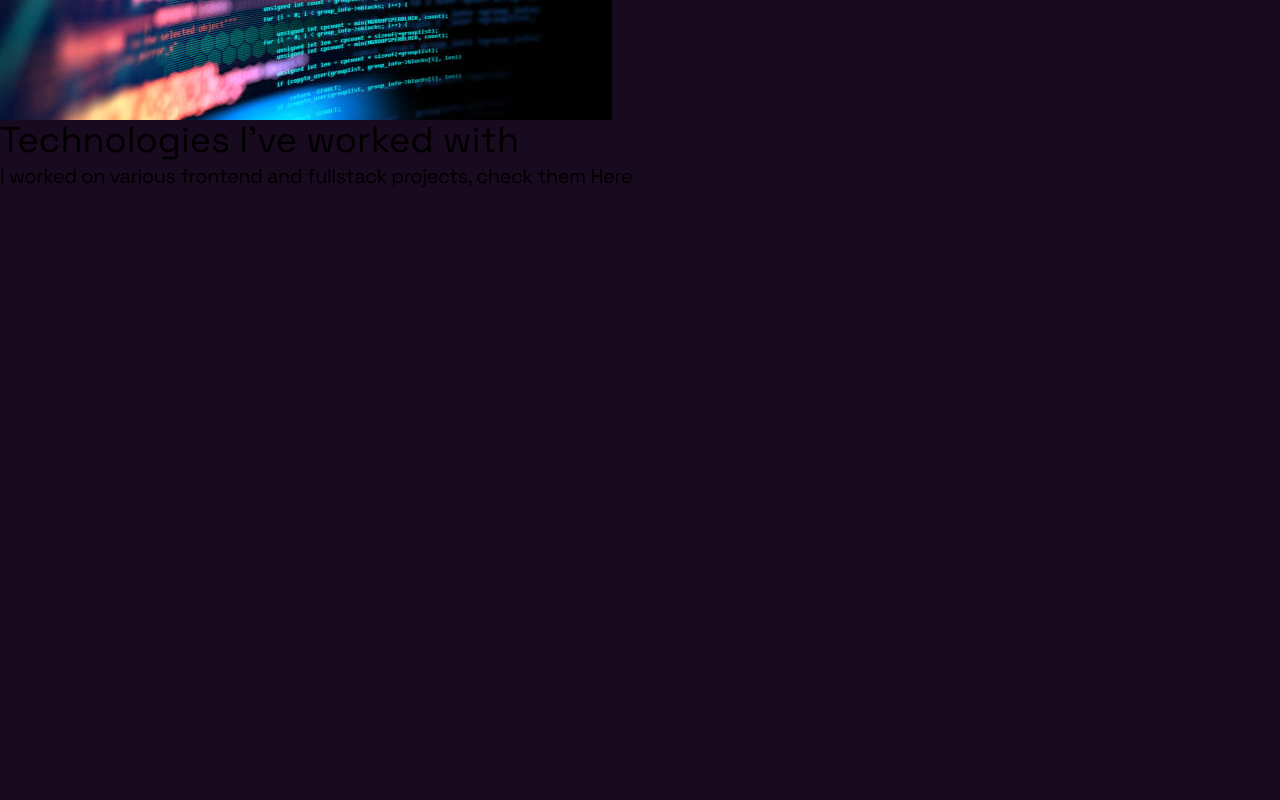
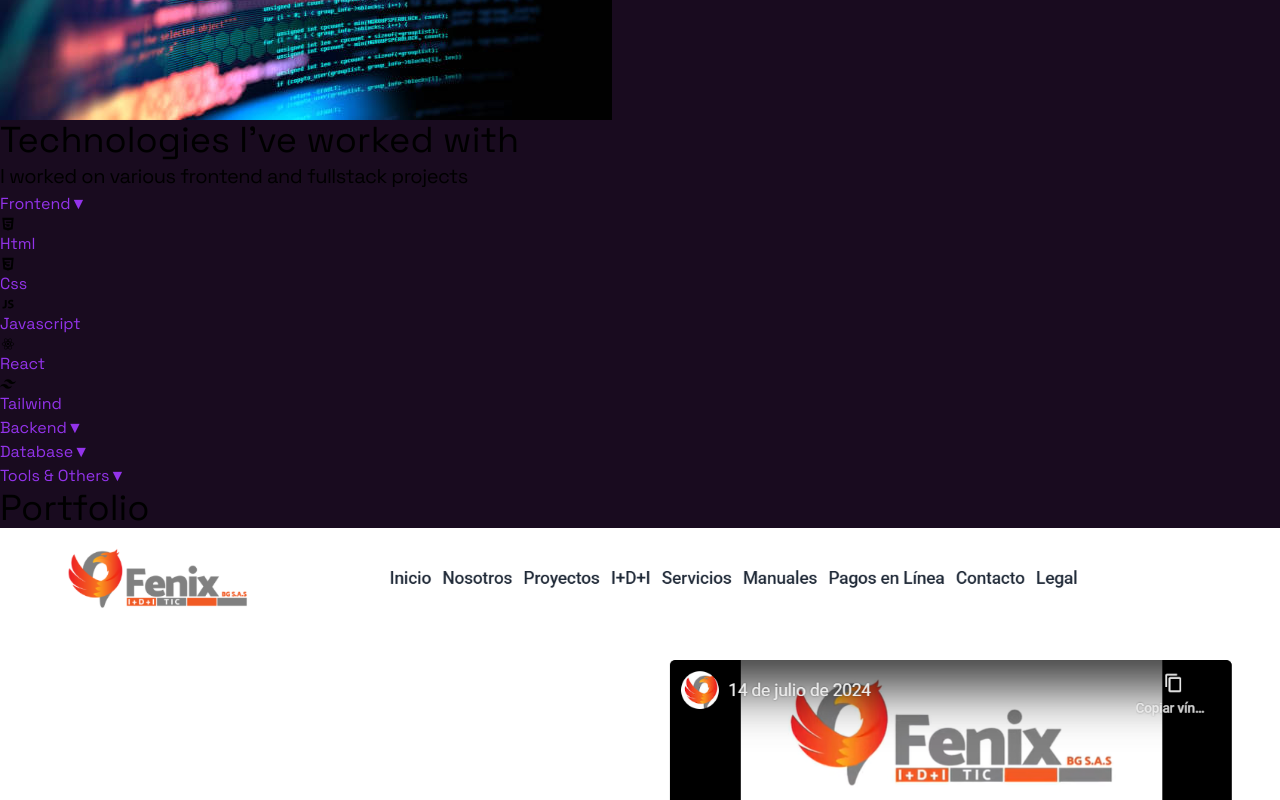
Before and after one commit to julianaalgarin/react-portf, a React (Vite) app: page / in a window 1280 px wide. Shown: the part 740-1540 px from the top of the page. Built offline with nearby package versions, Linux system fonts and the light colour scheme.

Commit message:
refactor: reorganize skills component to use categorized structure and improve layout

```diff
--- a/src/components/Skills.jsx
+++ b/src/components/Skills.jsx
@@ -12,107 +12,89 @@ import {
 } from 'react-icons/di'
 import { SiPlotly, SiAstro, SiMysql, SiLinux } from 'react-icons/si'
 import { RiTailwindCssFill } from "react-icons/ri";
-import { motion, useAnimationControls } from 'framer-motion'
-import { useState, useEffect } from 'react'
-import Reveal from './Reveal'
+import { useState } from 'react'
 
 
-// Combinar todas las skills en un solo array para el carousel
-const allSkills = [
+// Agrupar skills por categoría
+const skillsByCategory = {
+  'Frontend': [
     {name: 'Html', icon: <DiHtml5 className='text-orange-600'/>},
     {name: 'Css', icon: <DiCss3 className='text-blue-500'/>},
     {name: 'Javascript', icon: <DiJavascript1 className='text-yellow-400'/>},
     {name: 'React', icon: <DiReact className='text-blue-500' />},
     {name: 'Tailwind', icon: <RiTailwindCssFill className='text-blue-500'/>},
+  ],
+  'Backend': [
     {name: 'Python', icon:<DiPython className='text-yellow-400'/>},
     {name: 'Django', icon: <DiDjango className='text-green-600'/>},
+    {name: 'SQL', icon: <SiMysql className='text-blue-600'/>},
+  ],
+  'Database': [
     {name: 'Postgresql', icon: <DiPostgresql className='text-purple-400'/>},
     {name: 'MongoDb', icon: <DiMongodb className='text-green-800'/>},
+  ],
+  'Tools & Others': [
     {name: 'Github', icon: <DiGithubBadge className='text-gray-200'/>},
     {name: 'Wordpress', icon: <DiWordpress className='text-blue-400'/>},
     {name: 'Dash', icon: <SiPlotly className='text-blue-600'/>},
     {name: 'Astro', icon: <SiAstro className='text-orange-500'/>},
-  {name: 'SQL', icon: <SiMysql className='text-blue-600'/>},
     {name: 'Linux', icon: <SiLinux className='text-gray-200'/>},
-]
-
+  ],
+}
 
 const Skills = () => {
-  const [isPaused, setIsPaused] = useState(false);
-  const controls = useAnimationControls();
-
-  useEffect(() => {
-    if (isPaused) {
-      controls.stop();
-    } else {
-      controls.start({
-        x: [null, -140 * allSkills.length],
-        transition: {
-          repeat: Infinity,
-          repeatType: "loop",
-          duration: 30, // Aumenté la duración para más elementos
-          ease: "linear",
-        },
-      });
-    }
-  }, [isPaused, controls, allSkills.length]);
-
-  useEffect(() => {
-    // Iniciar animación al montar el componente
-    controls.start({
-      x: [0, -140 * allSkills.length],
-      transition: {
-        repeat: Infinity,
-        repeatType: "loop",
-        duration: 30, // Aumenté la duración para más elementos
-        ease: "linear",
-      },
-    });
-  }, [controls, allSkills.length]);
+  const [expandedCategory, setExpandedCategory] = useState('Frontend')
 
   return (
-    <div className='max-w-[1200px] mx-auto flex flex-col justify-center px-4 text-gray-200 pb-8 md:py-12' id="skills">
-      <Reveal>
-        <h2 className='text-3xl font-bold mb-4 text-center'>Technologies I've worked with</h2>
-        <p className='text-center mb-8'>
-          I worked on various frontend and fullstack projects, check them <a href="#" className='underline'>Here</a>
+    <div className='w-full bg-slate-900/30 py-12 md:py-16' id="skills">
+      <div className='max-w-4xl mx-auto px-4 sm:px-6'>
+        {/* Título y descripción */}
+        <div className='text-center mb-12'>
+          <h2 className='text-3xl sm:text-4xl md:text-5xl font-bold text-white mb-4'>
+            Technologies I've worked with
+          </h2>
+          <p className='text-sm sm:text-base text-gray-300'>
+            I worked on various frontend and fullstack projects
           </p>
+        </div>
 
-        {/* Carousel Container */}
-        <div className='overflow-hidden relative mx-auto max-w-6xl'>
-          <motion.div
-            className='flex gap-6'
-            animate={controls}
-            style={{
-              width: `${(allSkills.length * 2) * 140}px`,
-            }}
+        {/* Acordeón de categorías */}
+        <div className='space-y-3'>
+          {Object.entries(skillsByCategory).map(([category, skills]) => (
+            <div key={category} className='border border-purple-900/50 rounded-lg overflow-hidden bg-gradient-to-r from-purple-900/10 to-purple-900/5'>
+              {/* Header del acordeón */}
+              <button
+                onClick={() => setExpandedCategory(expandedCategory === category ? null : category)}
+                className='w-full px-4 md:px-6 py-4 flex items-center justify-between hover:from-purple-900/20 hover:to-purple-900/10 hover:border-purple-500 transition-all duration-300 border-b border-purple-900/30'
               >
-            {/* Renderizar las skills dos veces para efecto infinito */}
-            {[...allSkills, ...allSkills].map((skill, index) => (
-              <motion.div
+                <span className='text-lg md:text-xl font-bold text-white'>{category}</span>
+                <span className={`text-xl transition-transform duration-300 ${expandedCategory === category ? 'rotate-180' : ''}`}>
+                  ▼
+                </span>
+              </button>
+
+              {/* Contenido expandible */}
+              {expandedCategory === category && (
+                <div className='px-4 md:px-6 py-4 grid grid-cols-2 sm:grid-cols-3 gap-4'>
+                  {skills.map((skill, index) => (
+                    <div
                       key={index}
-                className='min-w-[130px] h-[120px] border border-purple-900 p-4 rounded-lg bg-purple-900/20 shadow-lg flex flex-col items-center justify-center flex-shrink-0 cursor-pointer'
-                whileHover={{
-                  scale: 1.05,
-                  borderColor: '#a855f7',
-                }}
-                transition={{ type: "spring", stiffness: 300 }}
-                onMouseEnter={() => setIsPaused(true)}
-                onMouseLeave={() => setIsPaused(false)}
+                      className='flex flex-col items-center justify-center p-4 rounded-lg bg-purple-900/20 hover:bg-purple-900/30 transition-all duration-300 group'
                     >
-                <div className="text-4xl mb-2">
+                      <div className='text-3xl md:text-4xl mb-2 group-hover:scale-110 transition-transform'>
                         {skill.icon}
                       </div>
-                <span className="text-sm font-medium text-center">{skill.name}</span>
-              </motion.div>
+                      <span className='text-xs md:text-sm font-semibold text-center text-gray-200 group-hover:text-white'>
+                        {skill.name}
+                      </span>
+                    </div>
                   ))}
-          </motion.div>
-
-          {/* Gradientes para efecto de desvanecimiento en los bordes */}
-          <div className='absolute left-0 top-0 bottom-0 w-20 bg-gradient-to-r from-slate-900 to-transparent pointer-events-none z-10'></div>
-          <div className='absolute right-0 top-0 bottom-0 w-20 bg-gradient-to-l from-slate-900 to-transparent pointer-events-none z-10'></div>
                 </div>
-      </Reveal>
+              )}
+            </div>
+          ))}
+        </div>
+      </div>
     </div>
   )
 }
```
Lines whose indentation alone changed are shown as unchanged.
